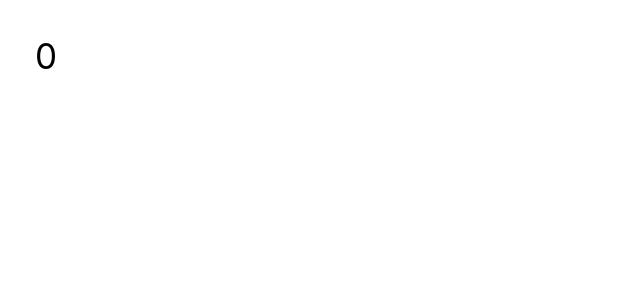
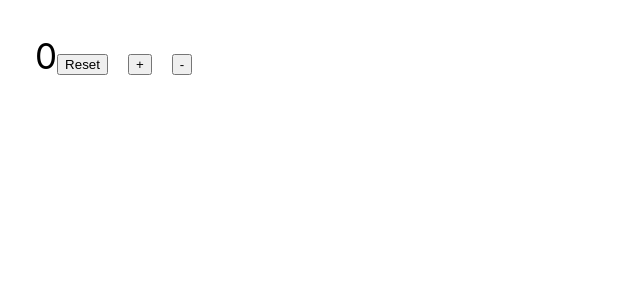
Before and after one commit to DmitryShastel/Native_JS_2.0_old, a React (Create React App) app in the folder Folder_1/native_js_2.0/: page / in a window 1280 px wide. Shown: the top 300 px of the page, without its empty margins (0-640 px from the left). Built offline with nearby package versions, Linux system fonts and the light colour scheme.

Commit message:
The buttons is created

```diff
--- a/Folder_1/native_js_2.0/src/Native_JS_2.0/Native_JS_Monday/useState.tsx
+++ b/Folder_1/native_js_2.0/src/Native_JS_2.0/Native_JS_Monday/useState.tsx
@@ -5,8 +5,11 @@ export const UseStateComponent = () => {
     const [count, setCount] = useState(0)
 
     return (
-        <div>
+        <div >
             {count}
+            <button onClick={() => setCount(0)} className='buttons'>Reset</button>
+            <button onClick={() => setCount(count => count + 1)} className='buttons'>+</button>
+            <button onClick={() => setCount(count => count - 1)}>-</button>
         </div>
     );
 };
--- a/Folder_1/native_js_2.0/src/index.css
+++ b/Folder_1/native_js_2.0/src/index.css
@@ -1,6 +1,7 @@
 body {
   margin: 35px;
   font-size: 35px;
+
   font-family: -apple-system, BlinkMacSystemFont, 'Segoe UI', 'Roboto', 'Oxygen',
     'Ubuntu', 'Cantarell', 'Fira Sans', 'Droid Sans', 'Helvetica Neue',
     sans-serif;
@@ -31,3 +32,7 @@ code {
   height: 15%;
   width: 5%
 }
+
+.buttons {
+  margin-right: 20px;
+}
```
